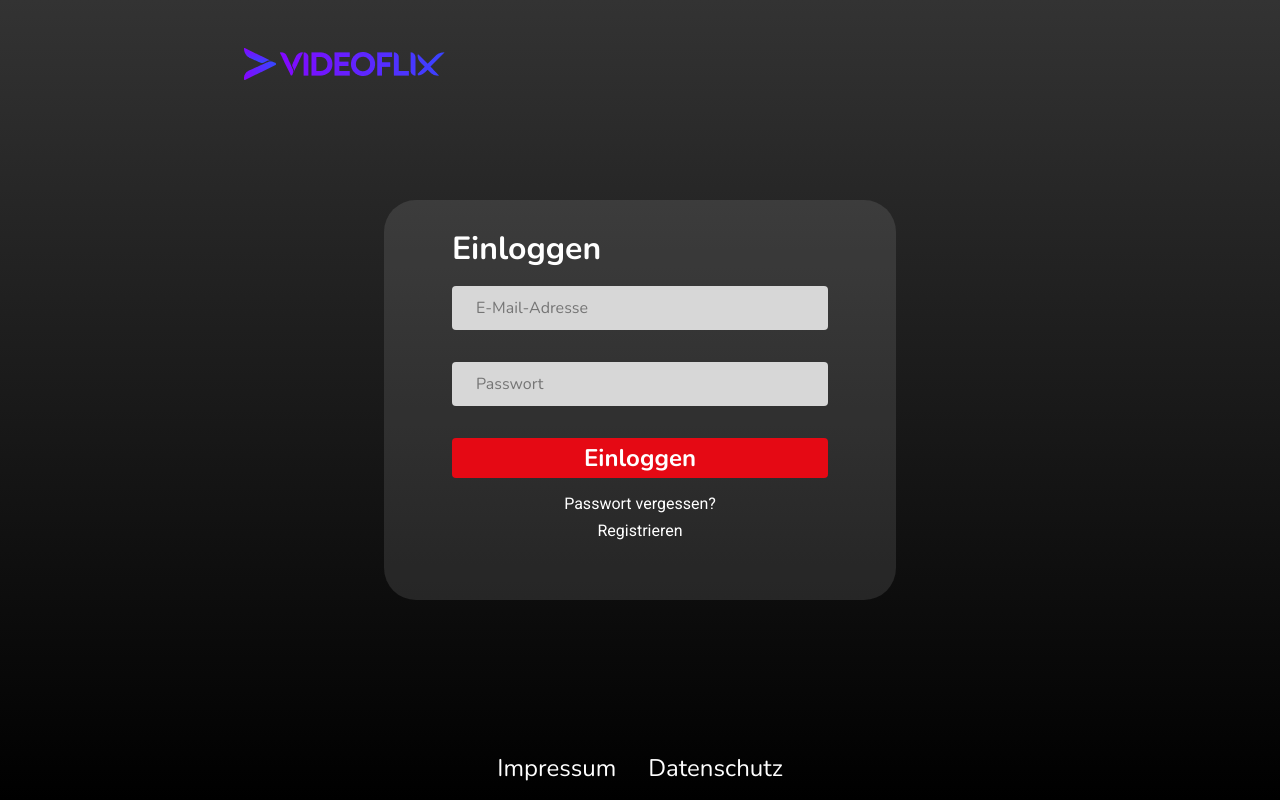
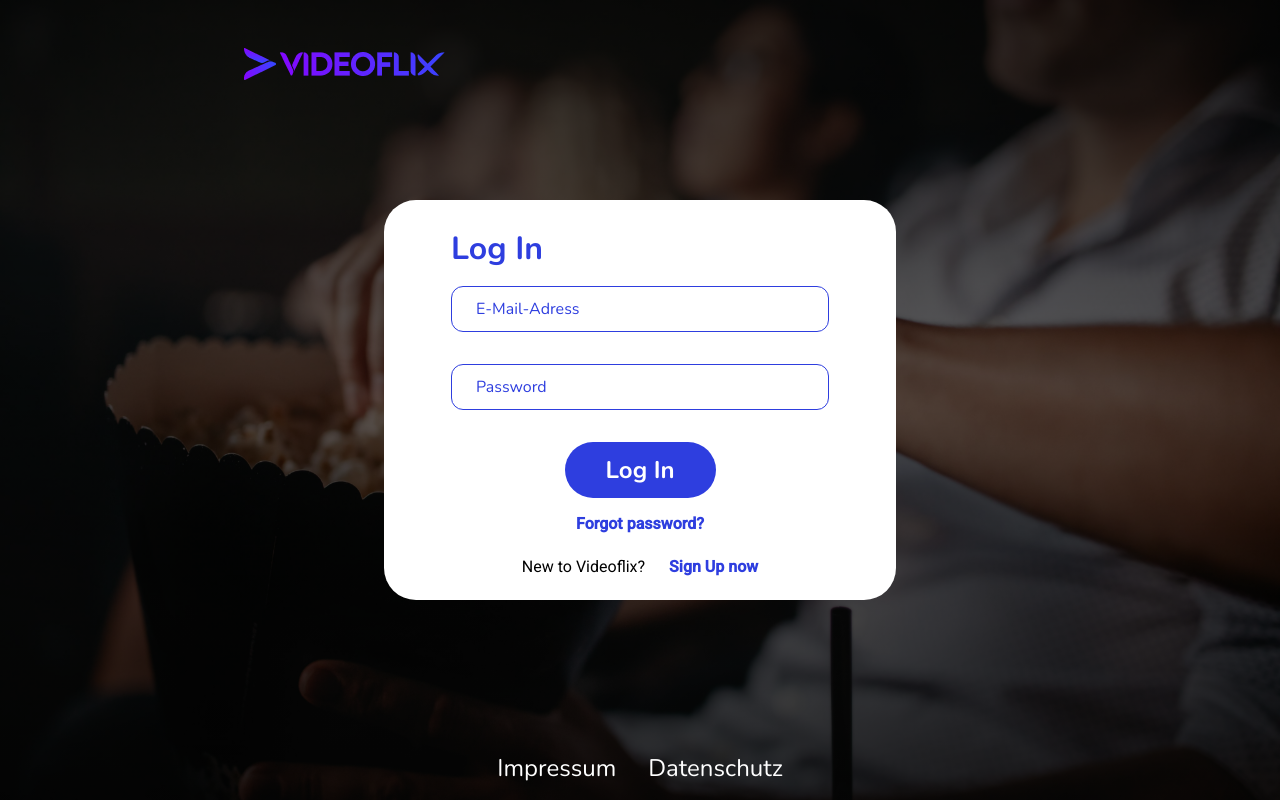
Before and after one commit to Jad134/videoflix-frontend, an Angular app: page /login in a window 1280 px wide. Built offline with nearby package versions, Linux system fonts and the light colour scheme.

Commit message:
login design

```diff
--- a/src/app/login-page/login-dialog/login-dialog.component.html
+++ b/src/app/login-page/login-dialog/login-dialog.component.html
@@ -4,20 +4,21 @@
         <div class="login-container-bg">
 
             <div class="action-div">
-                <h2>Einloggen</h2>
+                <h2>Log In</h2>
                 <form class="login-form" action="">
-                    <input [(ngModel)]="sharedService.currentMail" name="email" placeholder="E-Mail-Adresse"
+                    <input [(ngModel)]="sharedService.currentMail" name="email" placeholder="E-Mail-Adress"
                         class="login-email-input" type="email">
-                    <input [(ngModel)]="password" name="password" placeholder="Passwort" class="login-password-input"
+                    <input [(ngModel)]="password" name="password" placeholder="Password" class="login-password-input"
                         type="password">
-                    <button (click)="logIn()" class="login-button">Einloggen</button>
+                    <button (click)="logIn()" class="login-button">Log In</button>
                 </form>
                 <div class="link-container">
-                    <a [routerLink]="['/reset-password']">Passwort vergessen?</a>
-                    <a href="">Registrieren</a>
+                    <a [routerLink]="['/reset-password']">Forgot password?</a>
+                    <p class="new-text">New to Videoflix?<a [routerLink]="['/register']">Sign Up now</a></p>
+
                     <span [ngStyle]="{
                         'opacity': mailOrPasswordWrong ? '1' : '0',
-                      }" class="invalid-login">*E-Mail oder Passwort falsch</span>
+                      }" class="invalid-login">*Email or password incorrect</span>
                 </div>
 
             </div>
--- a/src/app/login-page/login-dialog/login-dialog.component.scss
+++ b/src/app/login-page/login-dialog/login-dialog.component.scss
@@ -1,7 +1,11 @@
 @import '../../../styles.scss';
 
 section {
-    background: $background-design;
+    background:
+        linear-gradient(180deg, rgba(0, 0, 0, 0.8) 0%, rgba(0, 0, 0, 0.6) 50%, rgba(0, 0, 0, 0.8) 100%),
+        url('/assets/img/login.jpeg');
+    background-repeat: no-repeat;
+    background-size: cover;
     height: 100vh;
     display: flex;
     justify-content: center;
@@ -9,7 +13,7 @@ section {
 }
 
 .login-container-bg {
-    background-color: rgba(255, 255, 255, 0.1);
+    background-color: white;
     /* padding: 138px; rausnehmen?*/
     height: 50%;
     width: 40%;
@@ -39,15 +43,15 @@ section {
     flex-direction: column;
     gap: 32px;
     margin-top: 32px;
+    align-items: center;
 }
 
 .login-email-input {
-    background-color: $input-color !important;
+    background: none;
     width: 350px;
     height: 42px;
-    border-radius: 0.25rem;
-    border: none;
-    background-color: #d7d7d7 !important;
+    border-radius: 12px;
+    border: 1px solid $main-blue;
     padding-left: 24px;
     font-size: 16px;
     font-family: $nunito;
@@ -58,16 +62,16 @@ section {
 
     &::placeholder {
         font-size: 16px;
+        color: $main-blue
     }
 }
 
 .login-password-input {
-    background-color: $input-color;
+    background: none;
     width: 350px;
     height: 42px;
-    border-radius: 0.25rem;
-    border: none;
-    background-color: #d7d7d7;
+    border-radius: 12px;
+    border: 1px solid $main-blue;
     padding-left: 24px;
     font-size: 16px;
     font-family: $nunito;
@@ -78,24 +82,27 @@ section {
 
     &::placeholder {
         font-size: 16px;
+        color: $main-blue
     }
 }
 
 .login-button {
+    width: 151px;
     border: 0;
     cursor: pointer;
     font-size: 24px;
-    font-family: $nunito;
-    padding: 0.25rem 1rem;
-    border-radius: 0.25rem;
-    background: rgb(229, 9, 20);
+    font-family: "Nunito";
+    border-radius: 40px;
+    background: rgb(46, 62, 223);
     color: rgb(255, 255, 255);
     font-weight: bold;
     transition: background-color 0.3s ease;
     gap: 8px;
+    padding: 12px 24px 12px 24px;
+
 
     &:hover {
-        background: $hover-red;
+        background: $button-hover;
         /* Slightly darker red */
     }
 
@@ -111,7 +118,7 @@ section {
     align-items: flex-start;
 
     >h2 {
-        color: white;
+        color: $main-blue;
         font-size: 32px;
         font-family: $nunito;
     }
@@ -124,17 +131,37 @@ section {
     display: flex;
     flex-direction: column;
     text-align: center;
+    align-items: center;
     gap: 8px;
 
     >a {
         text-decoration: none;
-        color: white;
+        color: $main-blue;
         transition: color 0.3s ease;
         width: 100%;
         text-align: center;
+        font-weight: bold;
 
         &:hover {
-            color: $hover-red;
+            color: $button-hover;
+        }
+    }
+}
+
+.new-text {
+    display: flex;
+    align-items: center;
+gap: 24px;
+    >a {
+        text-decoration: none;
+        color: $main-blue;
+        transition: color 0.3s ease;
+
+        text-align: center;
+        font-weight: bold;
+
+        &:hover {
+            color: $button-hover;
         }
     }
 }
@@ -159,7 +186,7 @@ section {
 
 .spinner {
     border: 16px solid black;
-    border-top: 16px solid $main-red;
+    border-top: 16px solid $main-blue;
     border-radius: 50%;
     width: 40px;
     height: 40px;
```
Also changed, not shown: src/assets/img/visibility.png (added).
